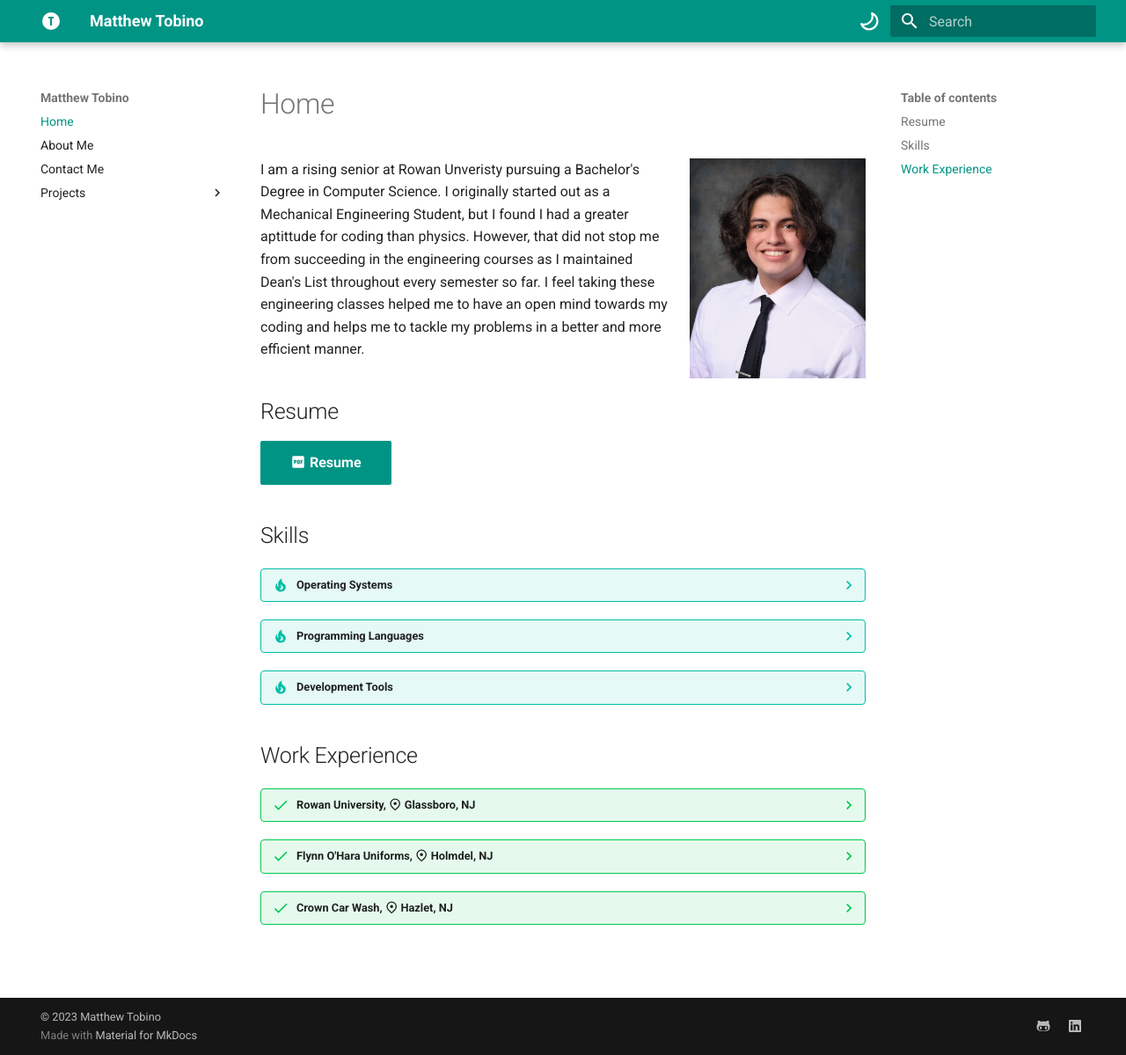
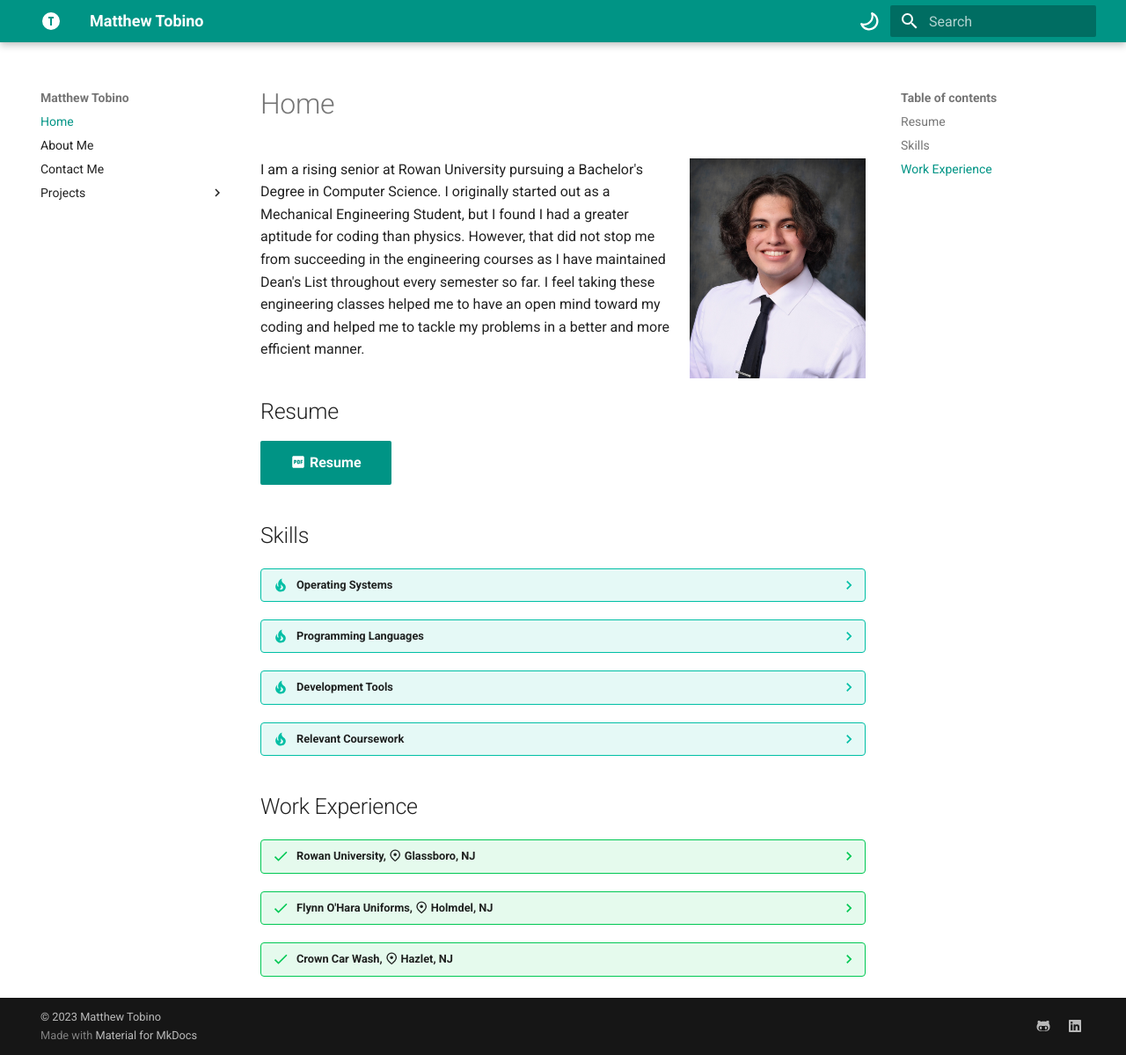
Before and after one commit to mtobino/Personal-Website, an MkDocs documentation site: the page built from docs/index.md, in a window 1280 px wide and 1199 px high. Shown: the whole window at 88% size. Built offline with MkDocs 1.6.1 and Material for MkDocs 9.7.7, drawn with Linux system fonts in a browser that asks for light colours; some of the changed lines change nothing that is shown.

Commit message:
Adding coursework and programming languages

```diff
--- a/docs/index.md
+++ b/docs/index.md
@@ -1,9 +1,9 @@
 # Home
 
 ![ProfilePic](img/ProPhoto.jpg){ align=right width="200" }
-I am a rising senior at Rowan Unveristy pursuing a Bachelor's Degree in Computer Science. I originally started out as a Mechanical Engineering Student, but I found I
-had a greater aptittude for coding than physics. However, that did not stop me from succeeding in the engineering courses as I maintained Dean's List throughout every
-semester so far. I feel taking these engineering classes helped me to have an open mind towards my coding and helps me to tackle my problems in a better and more
+I am a rising senior at Rowan University pursuing a Bachelor's Degree in Computer Science. I originally started out as a Mechanical Engineering Student, but I found I
+had a greater aptitude for coding than physics. However, that did not stop me from succeeding in the engineering courses as I have maintained Dean's List throughout every
+semester so far. I feel taking these engineering classes helped me to have an open mind toward my coding and helped me to tackle my problems in a better and more
 efficient manner.
 
 ## Resume
@@ -18,10 +18,13 @@
 ??? tip "Programming Languages"
     * :material-language-java: Java
     * :simple-python: Python
-    * C
-    * C++
+    * :simple-javascript: JavaScript
+    * MIPS Assembly Language
+    * C/C++
     * MatLab
+    * :material-bash: Bash Scripting
     * :simple-arduino: Arduino
+    * :simple-yaml: YAML, :material-code-json: JSON, :material-file-xml-box: XML,:simple-markdown: Markdown
 
 ??? tip "Development Tools"
     * :simple-git:Git,  :simple-github: GitHub
@@ -29,6 +32,22 @@
     * :material-microsoft-visual-studio-code: VS Code
     * :simple-eclipseide: Eclipse
     * :bootstrap-BlueJ-Logo: BlueJ
+
+??? tip "Relevant Coursework"
+    * Data Structures and Algorithms
+    * Design and Analysis of Algorithms
+    * Computer Organization (MIPS Assembly Language)
+    * Computer Lab Techniques (C and Linux)
+    * Discrete Structures
+    * Foundations of Computer Science
+    * Intro to Computer Game Design and Development
+    * Intro to Scientific Programming MATLAB/CAD
+    * Intro to Systems Simulation and Modeling
+    * Intro to Object Oriented Programming (Java)
+    * Object Oriented Programming and Data Abstraction (Java)
+    * First-Year Engineering Clinic
+    * Sophomore Engineering Clinic
+    * Public Speaking
 
 ## Work Experience
 ??? success "Rowan University, :octicons-location-16: Glassboro, NJ"
@@ -71,5 +90,5 @@
     <div style="clear: both;"></div>
 
     * Worked at the outdoor podium to take orders and send customers through the wash
-    * Developed communication skills with managers to seemlessly aid customers with their orders
+    * Developed communication skills with managers to seamlessly aid customers with their orders
     * Cleaned the bay and pit of the car wash after the wash had closed
```
